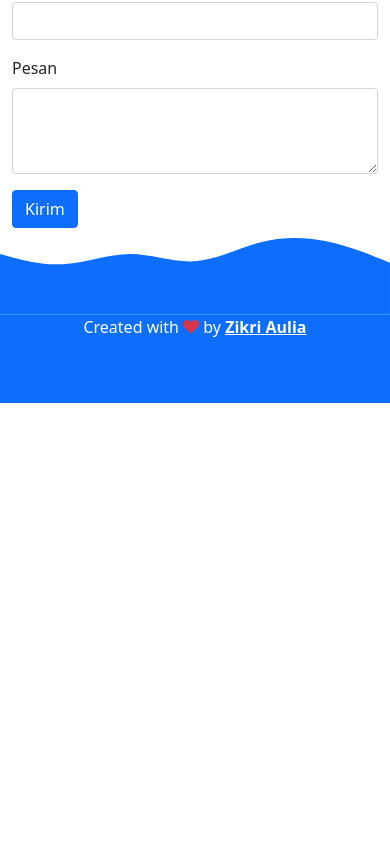
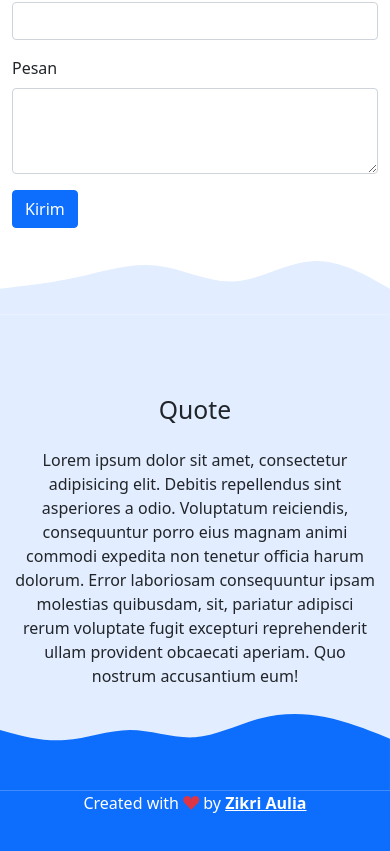
Before and after one commit to 1k14u14/portfolio-using-bootstrap, a plain HTML site: page index.html in a window 390 px wide. Shown: the part 3307-4158 px from the top of the page. Before the commit the page ends 3710 px from the top, so only its background shows below. Drawn offline with nearby package versions, Linux system fonts and the light colour scheme.

Commit message:
menambahkan menu quote

```diff
--- a/index.html
+++ b/index.html
@@ -37,6 +37,9 @@
             </li>
             <li class="nav-item">
               <a class="nav-link" href="#contact">Contact</a>
+            </li>
+            <li class="nav-item">
+              <a class="nav-link" href="#quote">Quote</a>
             </li>
           </ul>
         </div>
@@ -173,13 +176,39 @@
       </div>
       <svg xmlns="http://www.w3.org/2000/svg" viewBox="0 0 1440 320">
         <path
+          fill="#e2edff"
+          fill-opacity="1"
+          d="M0,224L48,218.7C96,213,192,203,288,181.3C384,160,480,128,576,138.7C672,149,768,203,864,197.3C960,192,1056,128,1152,122.7C1248,117,1344,171,1392,197.3L1440,224L1440,320L1392,320C1344,320,1248,320,1152,320C1056,320,960,320,864,320C768,320,672,320,576,320C480,320,384,320,288,320C192,320,96,320,48,320L0,320Z"
+        ></path>
+      </svg>
+    </section>
+    <!-- /contact -->
+    <!-- quote -->
+    <section id="quote">
+      <div class="container text-center">
+        <div class="row mb-3">
+          <div class="col">
+            <h2>Quote</h2>
+          </div>
+        </div>
+        <div class="row justify-content-center">
+          <div class="col-md-6">
+            <p>
+              Lorem ipsum dolor sit amet, consectetur adipisicing elit. Debitis repellendus sint asperiores a odio. Voluptatum reiciendis, consequuntur porro eius magnam animi commodi expedita non tenetur officia harum dolorum. Error
+              laboriosam consequuntur ipsam molestias quibusdam, sit, pariatur adipisci rerum voluptate fugit excepturi reprehenderit ullam provident obcaecati aperiam. Quo nostrum accusantium eum!
+            </p>
+          </div>
+        </div>
+      </div>
+      <svg xmlns="http://www.w3.org/2000/svg" viewBox="0 0 1440 320">
+        <path
           fill="#0d6efd"
           fill-opacity="1"
           d="M0,96L40,106.7C80,117,160,139,240,133.3C320,128,400,96,480,96C560,96,640,128,720,122.7C800,117,880,75,960,53.3C1040,32,1120,32,1200,48C1280,64,1360,96,1400,112L1440,128L1440,320L1400,320C1360,320,1280,320,1200,320C1120,320,1040,320,960,320C880,320,800,320,720,320C640,320,560,320,480,320C400,320,320,320,240,320C160,320,80,320,40,320L0,320Z"
         ></path>
       </svg>
     </section>
-    <!-- /contact -->
+    <!-- /quote -->
     <!-- footer -->
     <footer class="bg-primary text-white text-center pb-5">
       <p>Created with <i class="bi bi-suit-heart-fill text-danger"></i> by <a href="#" class="text-white fw-bold">Zikri Aulia</a></p>
--- a/style.css
+++ b/style.css
@@ -7,6 +7,10 @@
   background-color: #e2edff;
 }
 
+#quote {
+  background-color: #e2edff;
+}
+
 section {
   padding-top: 5rem;
 }
```
